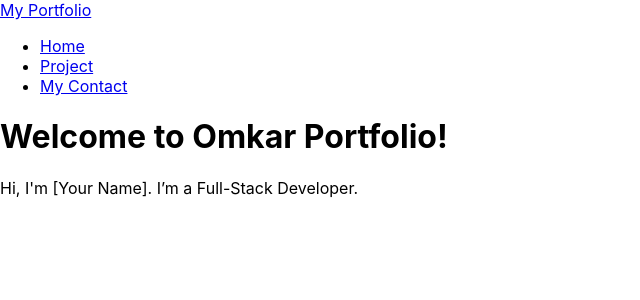
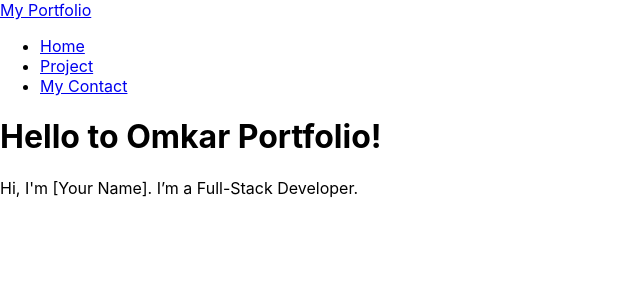
Before and after one commit to omkarwazulkar/Portfolio, a React (Create React App) app in the folder frontend/: page / in a window 1280 px wide. Shown: the top 300 px of the page, without its empty margins (0-640 px from the left). Built offline with nearby package versions, Linux system fonts and the light colour scheme.

Commit message:
Updated Header

```diff
--- a/frontend/src/components/Home.js
+++ b/frontend/src/components/Home.js
@@ -3,7 +3,7 @@ import React from 'react';
 const Home = () => {
   return (
     <div className="container text-center">
-      <h1>Welcome to Omkar Portfolio!</h1>
+      <h1>Hello to Omkar Portfolio!</h1>
       <p>Hi, I'm [Your Name]. I’m a Full-Stack Developer.</p>
     </div>
   );
```
